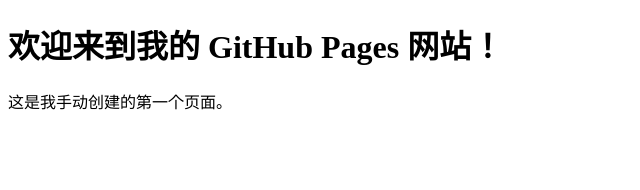
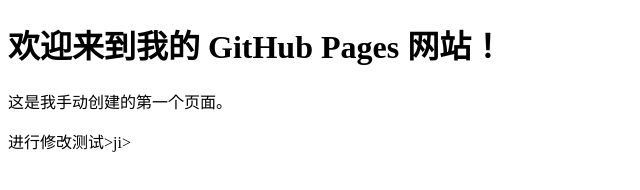
Before and after one commit to yuhangear/chatroom, a plain HTML site: page index.html in a window 1280 px wide. Shown: the whole page, without its empty margins (0-640 px from the left). Drawn offline with Linux system fonts and the light colour scheme.

Commit message:
Update index.html

```diff
--- a/index.html
+++ b/index.html
@@ -6,5 +6,6 @@
 <body>
     <h1>欢迎来到我的 GitHub Pages 网站！</h1>
     <p>这是我手动创建的第一个页面。</p>
+    <p>进行修改测试>ji>
 </body>
 </html>
```
